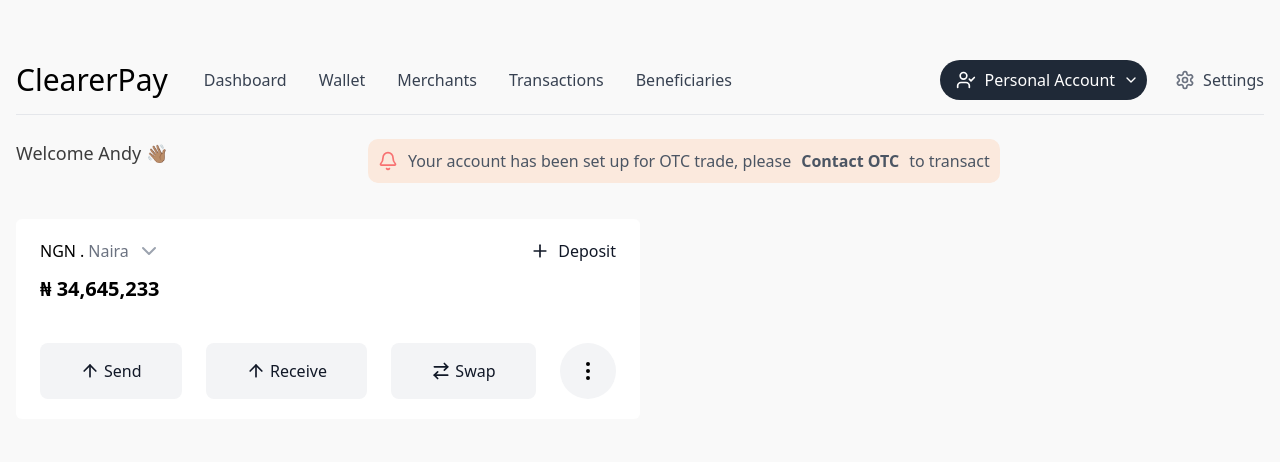
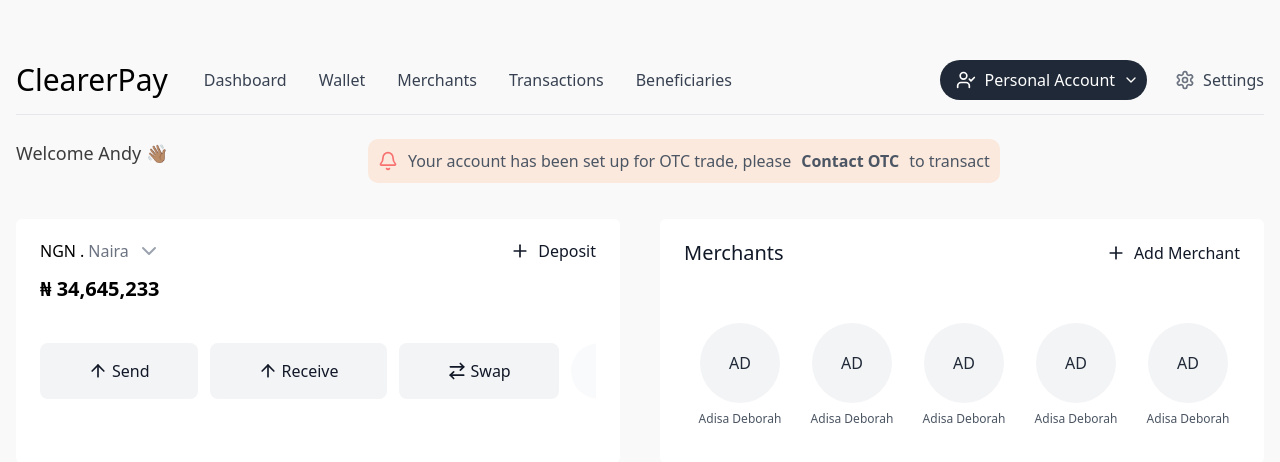
Before and after one commit to Oluwaniphise/clearer-pay-assessment, a React (Vite) app: page / in a window 1280 px wide. Shown: the top 462 px of the page. Built offline with nearby package versions, Linux system fonts and the light colour scheme.

Commit message:
feat: worked on send and merchant

```diff
--- a/src/components/Button.jsx
+++ b/src/components/Button.jsx
@@ -2,7 +2,7 @@ import React from 'react'
 
 export const Button = ({label, icon}) => {
   return (
-    <button className='bg-gray-100  px-10 py-2 rounded-lg inline-flex items-center gap-1'>
+    <button className='bg-gray-100 hover:bg-gray-200  px-12 py-0 rounded-lg inline-flex items-center gap-1'>
         {icon && <span>{icon}</span>}
         <span className='text-gray-900'>{label}</span>
     </button>
--- a/src/components/Deposit.jsx
+++ b/src/components/Deposit.jsx
@@ -28,11 +28,11 @@ export const Deposit = () => {
                     <h4 className='text-xl text-black font-semibold'>₦ 34,645,233</h4>
                 </div>
 
-                <div className='flex flex-row gap-3 justify-between'>
+                <div className='flex flex-row overflow-x-auto xl:overflow-hidden gap-3 justify-between '>
                     <Button label={'Send'} icon={<ArrowUp className='w-5 h-5 text-gray-900' />} />
                     <Button label={'Receive'} icon={<ArrowUp className='w-5 h-5 text-gray-900' />} />
                     <Button label={'Swap'} icon={<ArrowRightLeft className='w-5 h-5 text-gray-900' />} />
-                    <div className='cursor-pointer rounded-full flex items-center justify-center bg-gray-100 p-4'>
+                    <div className='cursor-pointer rounded-full flex items-center justify-center hover:bg-gray-100 bg-gray-50 p-4'>
                         <EllipsisVertical />
                     </div>
                 </div>
--- /dev/null
+++ b/src/components/Merchant.jsx
@@ -0,0 +1,12 @@
+import React from 'react'
+
+export const Merchant = ({merchant}) => {
+  return (
+    <div className="flex flex-col items-center mx-2">
+    <div className="bg-gray-100 rounded-full w-20 h-20 flex items-center justify-center mb-2">
+      <span className="text-gray-800 font-medium">{merchant.initials}</span>
+    </div>
+    <span className="text-xs text-gray-600 truncate w-24 text-center">{merchant.name}</span>
+  </div>
+  )
+}
--- /dev/null
+++ b/src/components/Merchants.jsx
@@ -0,0 +1,41 @@
+import React from 'react'
+import { CardComponent } from './CardComponent'
+import { Plus } from 'lucide-react'
+import { Merchant } from './Merchant'
+
+export const Merchants = () => {
+    const merchants = [
+        { id: 1, name: 'Adisa Deborah', initials: 'AD' },
+        { id: 2, name: 'Adisa Deborah', initials: 'AD' },
+        { id: 3, name: 'Adisa Deborah', initials: 'AD' },
+        { id: 4, name: 'Adisa Deborah', initials: 'AD' },
+        { id: 4, name: 'Adisa Deborah', initials: 'AD' },
+        { id: 4, name: 'Adisa Deborah', initials: 'AD' },
+        { id: 4, name: 'Adisa Deborah', initials: 'AD' },
+        { id: 4, name: 'Adisa Deborah', initials: 'AD' },
+        { id: 5, name: 'Adisa Deborah', initials: 'AD' },
+    ];
+    return (
+        <CardComponent>
+            <div className='w-full flex flex-col gap-10'>
+                <div className='flex flex-row justify-between items-center'>
+                    <h4 className='text-gray-900 text-xl'>Merchants</h4>
+
+                    <button className='flex items-center gap-2'>
+                        <Plus className='w-5 h-5 text-gray-900' />
+                        <h5 className='text-gray-900 text-base'>Add Merchant</h5>
+                    </button>
+
+                </div>
+
+                <div className="w-full overflow-x-auto py-4">
+                    <div className="flex">
+                        {merchants.map((merchant) => (
+                            <Merchant key={merchant.id} merchant={merchant} />
+                        ))}
+                    </div>
+                </div>
+            </div>
+        </CardComponent>
+    )
+}
--- a/src/pages/DashboardLayout.jsx
+++ b/src/pages/DashboardLayout.jsx
@@ -1,6 +1,7 @@
 import { Bell } from 'lucide-react'
 import React from 'react'
 import { Deposit } from '../components/Deposit'
+import { Merchants } from '../components/Merchants'
 
 export const Dashboard = () => {
   return (
@@ -17,8 +18,9 @@ export const Dashboard = () => {
 
       <div className="flex flex-col gap-7 mt-9">
 
-        <div className='grid grid-cols-1 xl:grid-cols-2'>
+        <div className='grid grid-cols-1 xl:grid-cols-2 gap-10'>
           <Deposit />
+          <Merchants />
         </div>
 
       </div>
--- a/src/pages/PageLayout.jsx
+++ b/src/pages/PageLayout.jsx
@@ -4,7 +4,7 @@ import { Header } from '../components/Header';
 export const PageLayout = ({ children }) => {
   return (
     <div className="min-h-screen bg-[#F9F9F9]">
-      <div className="max-w-7xl mx-auto px-4 pt-[60px]">
+      <div className="max-w-[1360px] mx-auto px-4 pt-[60px]">
         <Header />
         <main className='py-6' >
           {children}
```
